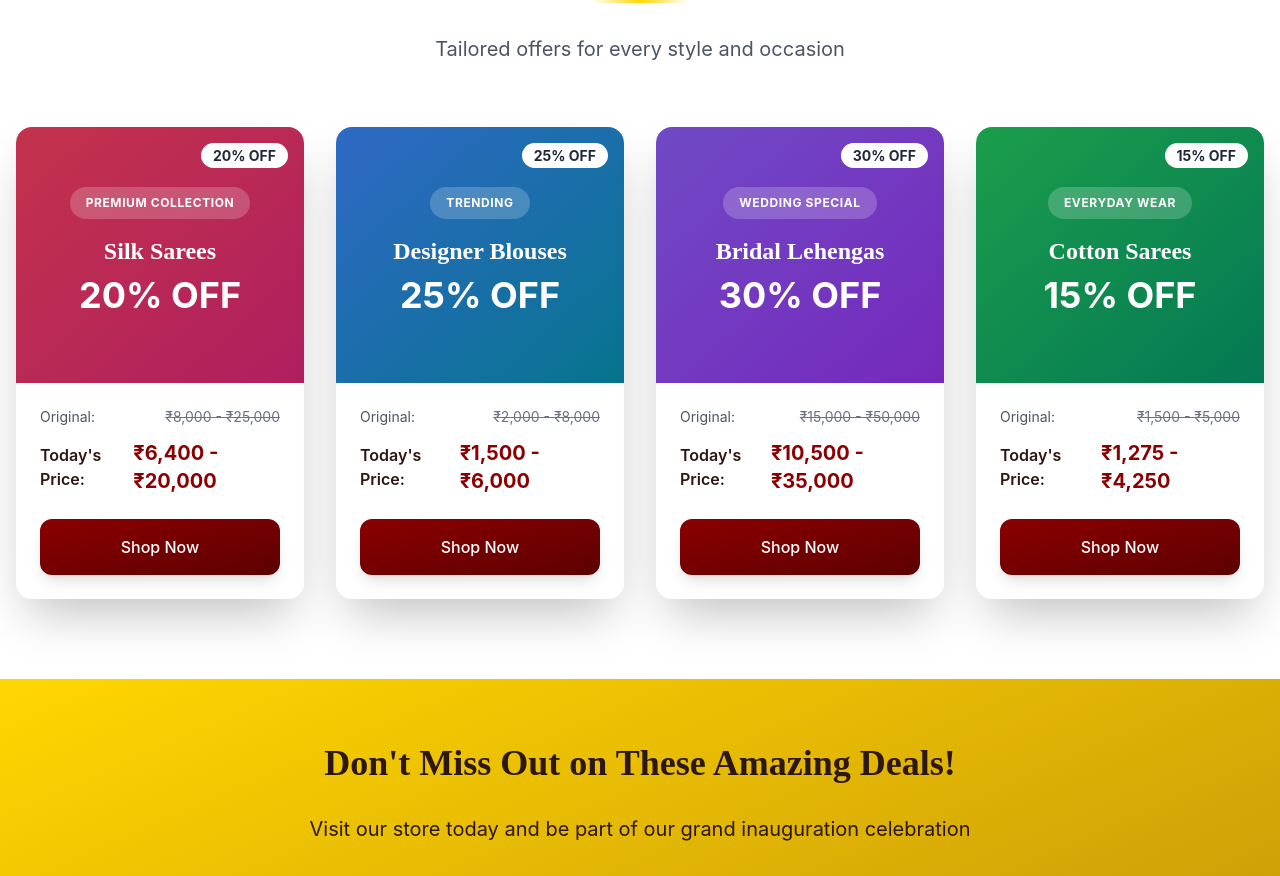
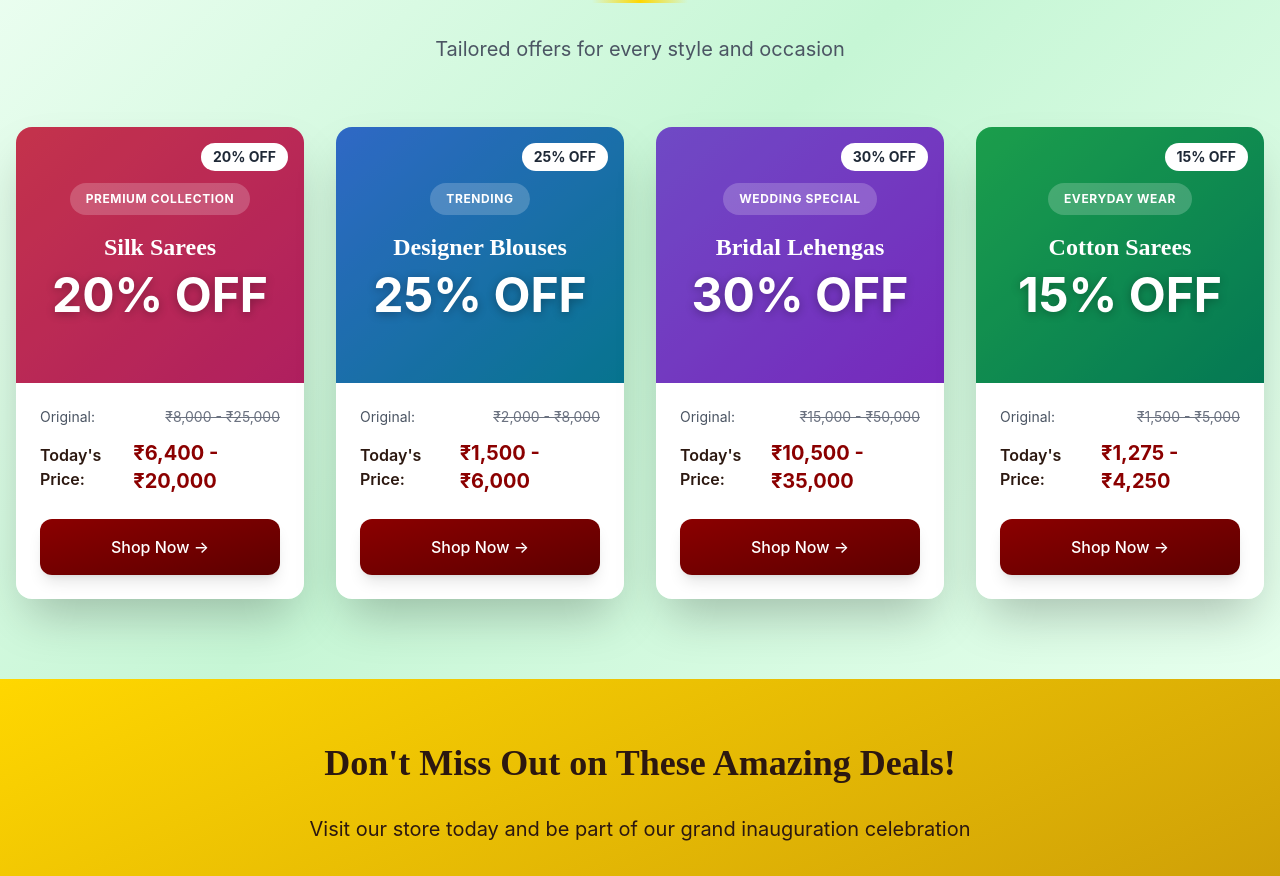
Before and after one commit to techroverteam-ux/saksham-fashion-zone, a Next.js app: page /offers in a window 1280 px wide. Shown: the part 2660-3536 px from the top of the page. Built offline with nearby package versions, Linux system fonts and the light colour scheme.

Commit message:
feat: category offers - auto-changing background, card hover lift, shimmer, discount glow animations

```diff
--- a/pages/offers.js
+++ b/pages/offers.js
@@ -17,7 +17,18 @@ const InaugurationSpecial = () => {
   const { getCartCount } = useCart();
   const [timeLeft, setTimeLeft] = useState({ hours: 0, minutes: 0, seconds: 0 });
   const [bgIndex, setBgIndex] = useState(0);
+  const [catBgIndex, setCatBgIndex] = useState(0);
   const [tick, setTick] = useState(false);
+
+  const catBgGradients = [
+    'linear-gradient(135deg, #f8f0ff 0%, #e8d5f5 50%, #f0e6ff 100%)',
+    'linear-gradient(135deg, #fff0f5 0%, #ffd6e7 50%, #ffe8f0 100%)',
+    'linear-gradient(135deg, #f0fff4 0%, #c6f6d5 50%, #e6ffed 100%)',
+    'linear-gradient(135deg, #fffbf0 0%, #fef3c7 50%, #fff8e1 100%)',
+    'linear-gradient(135deg, #f0f4ff 0%, #dbeafe 50%, #e8f0ff 100%)',
+  ];
+
+  const catBg = catBgGradients[catBgIndex];
 
   useEffect(() => {
     const targetDate = new Date('2024-02-01T23:59:59').getTime();
@@ -41,6 +52,13 @@ const InaugurationSpecial = () => {
       setBgIndex(i => (i + 1) % bgGradients.length);
     }, 3000);
     return () => clearInterval(bgTimer);
+  }, []);
+
+  useEffect(() => {
+    const catTimer = setInterval(() => {
+      setCatBgIndex(i => (i + 1) % 5);
+    }, 2500);
+    return () => clearInterval(catTimer);
   }, []);
 
   const mainOffers = [
@@ -437,7 +455,7 @@ const InaugurationSpecial = () => {
       </section>
 
       {/* Category Offers */}
-      <section className="py-20 bg-white">
+      <section className="py-20 relative overflow-hidden" style={{ background: catBg, transition: 'background 1.5s ease-in-out' }}>
         <div className="max-w-7xl mx-auto px-4">
           <div className="text-center mb-16">
             <h2 className="text-4xl md:text-5xl font-bold text-text-dark mb-6">
@@ -451,23 +469,54 @@ const InaugurationSpecial = () => {
 
           <div className="grid md:grid-cols-2 lg:grid-cols-4 gap-8">
             {categoryOffers.map((category, index) => (
-              <div key={index} className="group cursor-pointer">
-                <div className="relative overflow-hidden rounded-2xl shadow-2xl">
-                  <div className={`h-64 bg-gradient-to-br ${category.color} flex items-center justify-center text-white relative`}>
+              <div
+                key={index}
+                className="group cursor-pointer"
+                style={{ animation: `fadeUp 0.5s ease both`, animationDelay: `${index * 0.1}s` }}
+              >
+                <div
+                  className="relative overflow-hidden rounded-2xl shadow-2xl"
+                  style={{ transition: 'transform 0.35s cubic-bezier(.4,2,.6,1), box-shadow 0.35s ease' }}
+                  onMouseEnter={e => { e.currentTarget.style.transform = 'translateY(-10px) scale(1.03)'; e.currentTarget.style.boxShadow = '0 25px 50px rgba(0,0,0,0.25)'; }}
+                  onMouseLeave={e => { e.currentTarget.style.transform = 'translateY(0) scale(1)'; e.currentTarget.style.boxShadow = ''; }}
+                >
+                  <div className={`h-64 bg-gradient-to-br ${category.color} flex items-center justify-center text-white relative overflow-hidden`}>
                     <div className="absolute inset-0 bg-black/20"></div>
+                    {/* Shimmer sweep on hover */}
+                    <div className="absolute inset-0 bg-gradient-to-r from-transparent via-white/20 to-transparent -translate-x-full group-hover:translate-x-full transition-transform duration-700"></div>
+                    {/* Rotating ring */}
+                    <div
+                      className="absolute inset-0 rounded-2xl border-4 border-white/0 group-hover:border-white/30 transition-all duration-500"
+                      style={{ transform: 'scale(0.95)', transition: 'all 0.4s ease' }}
+                    ></div>
                     <div className="relative z-10 text-center p-6">
-                      <div className="badge bg-white/20 text-white mb-4">{category.badge}</div>
-                      <h3 className="text-2xl font-bold mb-2">{category.category}</h3>
-                      <div className="text-4xl font-bold mb-2">{category.discount}</div>
+                      <div
+                        className="inline-block badge bg-white/20 text-white mb-4 group-hover:bg-white/40 transition-colors duration-300"
+                      >
+                        {category.badge}
+                      </div>
+                      <h3
+                        className="text-2xl font-bold mb-2 group-hover:scale-105 transition-transform duration-300 inline-block"
+                      >
+                        {category.category}
+                      </h3>
+                      <div
+                        className="text-5xl font-bold mb-2 group-hover:text-yellow-300 transition-colors duration-300"
+                        style={{ textShadow: '0 2px 10px rgba(0,0,0,0.3)' }}
+                      >
+                        {category.discount}
+                      </div>
                     </div>
                     <div className="absolute top-4 right-4">
-                      <span className="bg-white text-gray-800 px-3 py-1 rounded-full text-sm font-bold">
+                      <span
+                        className="bg-white text-gray-800 px-3 py-1 rounded-full text-sm font-bold group-hover:bg-yellow-300 group-hover:scale-110 transition-all duration-300 inline-block"
+                      >
                         {category.discount}
                       </span>
                     </div>
                   </div>
 
-                  <div className="bg-white p-6">
+                  <div className="bg-white p-6 group-hover:bg-gray-50 transition-colors duration-300">
                     <div className="space-y-3">
                       <div className="flex justify-between items-center">
                         <span className="text-sm text-gray-600">Original:</span>
@@ -475,13 +524,17 @@ const InaugurationSpecial = () => {
                       </div>
                       <div className="flex justify-between items-center">
                         <span className="font-semibold">Today's Price:</span>
-                        <span className="text-xl font-bold text-primary-maroon">{category.discountedPrice}</span>
+                        <span className="text-xl font-bold text-primary-maroon group-hover:scale-105 transition-transform duration-300 inline-block">{category.discountedPrice}</span>
                       </div>
                     </div>
 
-                    <button className="btn-primary w-full mt-6 group-hover:scale-105 transition-transform">
-                      Shop Now
-                    </button>
+                    <Link
+                      href="/products"
+                      className="btn-primary w-full mt-6 text-center block relative overflow-hidden group/btn"
+                    >
+                      <span className="relative z-10">Shop Now →</span>
+                      <span className="absolute inset-0 bg-gradient-to-r from-transparent via-white/20 to-transparent -translate-x-full group-hover/btn:translate-x-full transition-transform duration-500"></span>
+                    </Link>
                   </div>
                 </div>
               </div>
```
